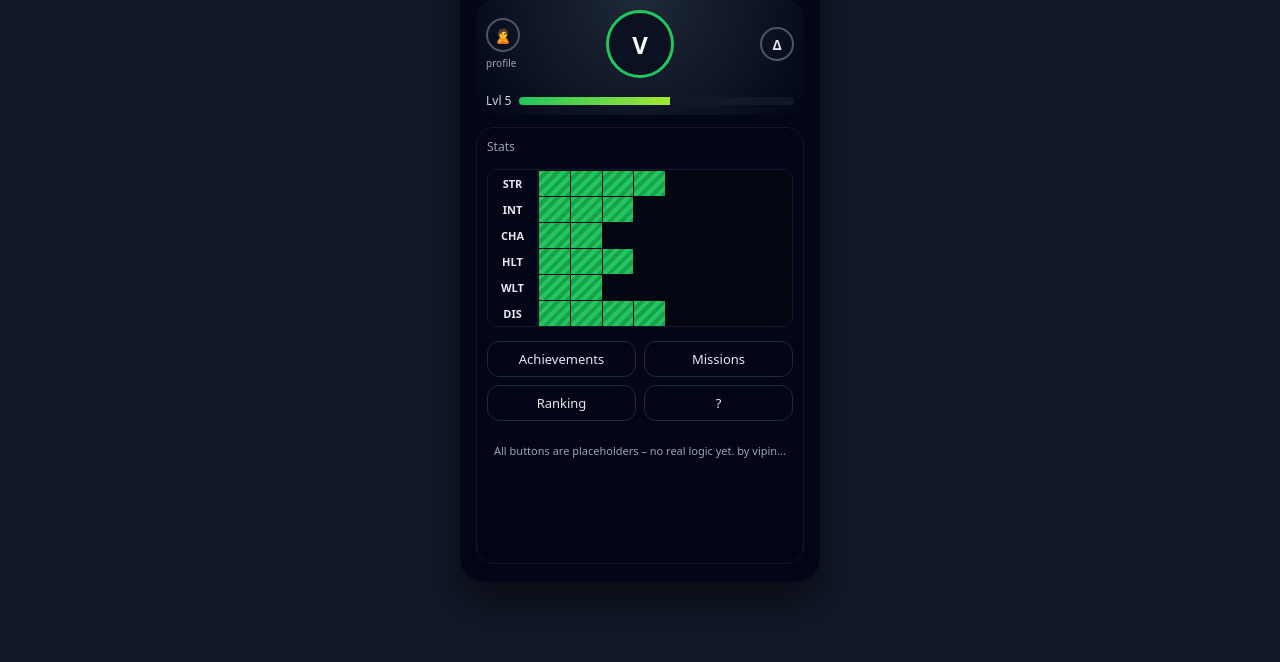
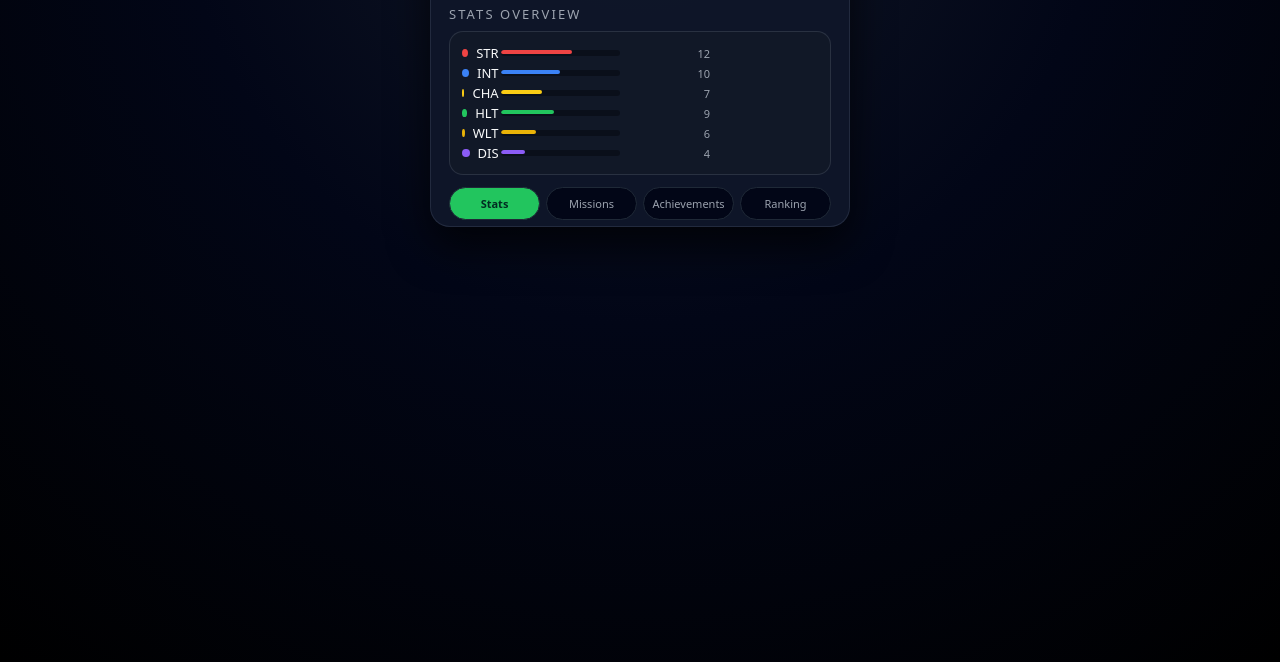
Before and after one commit to vipinsgit-hub/stats, a plain HTML site: page index.html in a window 1280 px wide. Shown: the part 138-800 px from the top of the page. Drawn offline with Linux system fonts and the light colour scheme.

Commit message:
version 0.1 ui only

```diff
--- a/index.html
+++ b/index.html
@@ -2,356 +2,389 @@
 <html lang="en">
 <head>
   <meta charset="UTF-8" />
-  <title>Stats App - Mockup</title>
+  <title>RPG Life Stats – v0.1</title>
+  <meta name="viewport" content="width=device-width, initial-scale=1.0" />
+
   <style>
+    :root {
+      --bg: #050816;
+      --card: #111827;
+      --card-soft: #0f172a;
+      --accent: #22c55e;
+      --accent-soft: #16a34a;
+      --text-main: #f9fafb;
+      --text-muted: #9ca3af;
+      --border-soft: #1f2937;
+
+      --str: #ef4444;
+      --int: #3b82f6;
+      --cha: #facc15;
+      --hlt: #22c55e;
+      --wlt: #eab308;
+      --dis: #8b5cf6;
+    }
+
     * {
       box-sizing: border-box;
       margin: 0;
       padding: 0;
-      font-family: system-ui, -apple-system, BlinkMacSystemFont, "Segoe UI", sans-serif;
+      font-family: system-ui, sans-serif;
     }
 
     body {
+      background: radial-gradient(circle at top, #111827 0, #020617 45%, #000 100%);
+      color: var(--text-main);
       min-height: 100vh;
       display: flex;
-      align-items: center;
       justify-content: center;
-      background: #111827;
-      color: #f9fafb;
+      align-items: flex-start;
+      padding: 20px;
     }
 
-    .phone-frame {
-      width: 360px;
-      max-width: 90vw;
-      height: 640px;
-      border-radius: 24px;
-      background: #020617;
-      box-shadow: 0 20px 40px rgba(0, 0, 0, 0.5);
-      padding: 18px 16px;
-      display: flex;
-      flex-direction: column;
-      gap: 12px;
+    .app {
+      width: 100%;
+      max-width: 420px;
+      background: rgba(15, 23, 42, 0.95);
+      border-radius: 20px;
+      border: 1px solid rgba(148, 163, 184, 0.15);
+      box-shadow: 0 20px 40px rgba(0,0,0,0.7);
+      overflow: hidden;
     }
 
-    .app-title {
-      font-size: 18px;
-      font-weight: 600;
-      text-align: center;
-      margin-bottom: 4px;
-      letter-spacing: 0.06em;
-      text-transform: uppercase;
-      color: #e5e7eb;
-    }
-
-    /* Top section -------------------------------------------------- */
-
-    .top-section {
+    /* HEADER */
+    .app-header {
+      padding: 16px 18px 10px;
       display: flex;
-      flex-direction: column;
-      gap: 10px;
-      padding: 10px 10px 6px;
-      border-radius: 18px;
-      background: radial-gradient(circle at top, #1f2937, #020617);
-    }
-
-    .top-row {
-      display: flex;
+      justify-content: space-between;
       align-items: center;
-      justify-content: space-between;
-    }
-
-    .icon-circle {
-      width: 34px;
-      height: 34px;
-      border-radius: 999px;
-      border: 2px solid #4b5563;
-      display: flex;
-      align-items: center;
-      justify-content: center;
-      font-size: 14px;
-      font-weight: 600;
-      color: #e5e7eb;
+      border-bottom: 1px solid var(--border-soft);
+      background: linear-gradient(to bottom right, #020617, #0b1120);
     }
 
     .avatar {
-      width: 68px;
-      height: 68px;
+      width: 36px;
+      height: 36px;
       border-radius: 999px;
-      border: 3px solid #22c55e;
+      background: radial-gradient(circle at 30% 30%, #22c55e,#16a34a,#14532d);
       display: flex;
+      justify-content: center;
       align-items: center;
-      justify-content: center;
-      font-size: 24px;
-      font-weight: 700;
-      background: #0b1120;
+      font-size: 18px;
+      font-weight: bold;
+      border: 2px solid rgba(240,253,250,0.6);
     }
 
-    .ai-tag {
-      font-size: 10px;
-      text-align: right;
-      color: #9ca3af;
-      margin-top: 4px;
+    .xp-bar-container {
+      padding: 0 18px 12px;
+      border-bottom: 1px solid var(--border-soft);
     }
 
-    .level-row {
+    .xp-label-row {
+      display: flex;
+      justify-content: space-between;
+      font-size: 11px;
+      color: var(--text-muted);
+      margin-bottom: 4px;
+    }
+
+    .xp-bar {
+      width: 100%;
+      height: 10px;
+      background: #020617;
+      border-radius: 999px;
+      border: 1px solid #1f2937;
+      overflow: hidden;
+    }
+
+    .xp-bar-fill {
+      width: 40%;
+      height: 100%;
+      background: linear-gradient(to right, var(--accent-soft), var(--accent));
+    }
+
+    /* CONTENT */
+    .content {
+      padding: 14px 18px 6px;
+    }
+
+    .section-title {
+      font-size: 13px;
+      text-transform: uppercase;
+      color: var(--text-muted);
+      letter-spacing: 0.16em;
+      margin-bottom: 8px;
+    }
+
+    .card {
+      background: var(--card);
+      padding: 10px;
+      border-radius: 14px;
+      border: 1px solid rgba(148,163,184,0.18);
+    }
+
+    /* STAT TABLE */
+    .stat-label {
       display: flex;
       align-items: center;
       gap: 8px;
-      margin-top: 4px;
+      font-size: 13px;
     }
 
-    .level-label {
-      font-size: 12px;
-      font-weight: 500;
-      color: #d1d5db;
+    .stat-dot {
+      width: 8px;
+      height: 8px;
+      border-radius: 50%;
     }
 
-    .level-bar {
-      position: relative;
-      flex: 1;
-      height: 8px;
-      border-radius: 999px;
-      background: #111827;
+.stats-table {
+  width: 70%;
+  table-layout: fixed; /* Allow bar to expand fully */
+}
+
+.stats-table td:nth-child(2) {
+  width: 70%; /* Bar column takes all available space */
+}
+
+.stat-bar {
+  width: 70%;
+  height: 6px;
+  background: #0a0f1a;
+  border-radius: 6px;
   overflow: hidden;
 }
 
-    .level-fill {
-      position: absolute;
-      inset: 0;
-      width: 55%;
-      background: linear-gradient(90deg, #22c55e, #a3e635);
+.stat-bar-fill {
+  height: 70%;
+  border-radius: 6px;
+  transition: 0.3s ease;
 }
 
-    /* Stats table -------------------------------------------------- */
 
-    .stats-card {
-      flex: 1;
-      padding: 10px;
-      border-radius: 18px;
-      background: #020617;
-      border: 1px solid #111827;
-      display: flex;
-      flex-direction: column;
-      gap: 10px;
+    .stat-value {
+      font-size: 11px;
+      color: var(--text-muted);
+      text-align: right;
     }
 
-    .stats-title-row {
-      display: flex;
-      justify-content: space-between;
-      align-items: center;
-      font-size: 12px;
-      color: #9ca3af;
+    /* NAV BUTTONS */
+    .bottom-nav {
+      margin-top: 12px;
+      display: grid;
+      grid-template-columns: repeat(4, 1fr);
+      gap: 6px;
     }
 
-    .stats-grid {
-      margin-top: 4px;
-      border-radius: 10px;
-      overflow: hidden;
-      border: 1px solid #111827;
+    .nav-btn {
+      font-size: 11px;
+      padding: 8px 4px;
+      border-radius: 999px;
+      border: 1px solid #1f2937;
+      background: #020617;
+      color: var(--text-muted);
     }
 
-    .stats-row {
-      display: grid;
-      grid-template-columns: 50px repeat(8, 1fr);
-      min-height: 26px;
+    .nav-btn.active {
+      background: var(--accent);
+      color: #022c22;
+      font-weight: bold;
     }
 
-    .stats-label {
-      background: #020617;
-      border-right: 1px solid #111827;
-      display: flex;
-      align-items: center;
-      justify-content: center;
-      font-size: 11px;
-      font-weight: 600;
-      color: #e5e7eb;
+    /* MISSIONS SCREEN */
+    .screen {
+      display: none;
+      padding: 14px 18px;
     }
 
-    .stats-cell {
-      border-left: 1px solid #020617;
-      border-top: 1px solid #020617;
-      background: #030712;
+    .screen.active {
+      display: block;
     }
 
-    .stats-cell.filled {
-      background: repeating-linear-gradient(
-        135deg,
-        #22c55e,
-        #22c55e 4px,
-        #16a34a 4px,
-        #16a34a 8px
-      );
+    .mission-group-title {
+      font-size: 12px;
+      text-transform: uppercase;
+      color: var(--text-muted);
+      margin-bottom: 4px;
     }
 
-    /* Bottom buttons ----------------------------------------------- */
-
-    .bottom-section {
-      margin-top: 4px;
-      display: grid;
-      grid-template-columns: 1fr 1fr;
-      gap: 8px;
+    .pill {
+      display: inline-flex;
+      align-items: center;
+      gap: 6px;
+      font-size: 11px;
+      padding: 6px 8px;
+      border-radius: 999px;
+      background: var(--card);
+      border: 1px solid #1f2937;
+      margin: 3px 4px 4px 0;
     }
 
-    .btn {
-      font-size: 13px;
-      border-radius: 12px;
-      border: 1px solid #1f2937;
-      background: #020617;
-      color: #e5e7eb;
-      padding: 8px 6px;
-      cursor: pointer;
-      transition: transform 0.12s ease, box-shadow 0.12s ease, border-color 0.12s ease;
+    .tag-easy { color: #4ade80; }
+    .tag-medium { color: #38bdf8; }
+    .tag-hard { color: #fb7185; }
+
+    .lock-pill {
+      opacity: 0.6;
+      border-style: dashed;
     }
 
-    .btn:hover {
-      transform: translateY(-1px);
-      box-shadow: 0 6px 12px rgba(0, 0, 0, 0.4);
-      border-color: #22c55e;
+    /* BACK BUTTON */
+    .back-btn {
+      margin-top: 10px;
+      width: 100%;
+      padding: 8px 10px;
+      border-radius: 999px;
+      background: #020617;
+      border: 1px solid #1f2937;
+      color: #e5e7eb;
+      font-size: 12px;
     }
 
-    .btn-primary {
-      grid-column: 1 / -1;
-      text-align: center;
-      background: linear-gradient(90deg, #22c55e, #14b8a6);
-      color: #022c22;
-      font-weight: 600;
-    }
-
-    .hint-text {
-      margin-top: 2px;
-      font-size: 11px;
-      color: #9ca3af;
-      text-align: center;
-    }
   </style>
 </head>
+
 <body>
-  <div class="phone-frame">
-    <div class="app-title">Stats App</div>
 
-    <!-- Top section -->
-    <div class="top-section">
-      <div class="top-row">
+  <div class="app">
+
+    <!-- HEADER -->
+    <header class="app-header">
+      <div class="avatar">L</div>
       <div>
-          <div class="icon-circle"></S>🙎</div>
-          <div style="font-size: 10px; margin-top: 4px; color: #9ca3af;">profile</div>
+        <div style="font-size:12px; color:var(--text-muted)">Current Level</div>
+        <div style="font-size:16px; font-weight:700;">Level 5</div>
       </div>
+      <div class="header-pill">AI Missions · coming soon</div>
+    </header>
 
-        <div class="avatar">V</div>
-
-        <div style="text-align: right;">
-            <div> </div>
-          <div class="icon-circle">Δ</div>
+    <!-- XP -->
+    <div class="xp-bar-container">
+      <div class="xp-label-row">
+        <span>XP to next level</span>
+        <span>40 / 100</span>
+      </div>
+      <div class="xp-bar">
+        <div class="xp-bar-fill"></div>
       </div>
     </div>
 
-      <div class="level-row">
-        <div class="level-label">Lvl 5</div>
-        <div class="level-bar">
-          <div class="level-fill"></div>
-        </div>
-      </div>
+    <!-- HOME -->
+    <main id="home-screen" class="content">
+      <div class="section-title">Stats overview</div>
+
+      <div class="card">
+        <table class="stats-table">
+          <tr>
+            <td><div class="stat-label"><div class="stat-dot" style="background:var(--str)"></div>STR</div></td>
+            <td><div class="stat-bar"><div class="stat-bar-fill" style="width:60%; background:var(--str)"></div></div></td>
+            <td class="stat-value">12</td>
+          </tr>
+
+          <tr>
+            <td><div class="stat-label"><div class="stat-dot" style="background:var(--int)"></div>INT</div></td>
+            <td><div class="stat-bar"><div class="stat-bar-fill" style="width:50%; background:var(--int)"></div></div></td>
+            <td class="stat-value">10</td>
+          </tr>
+
+          <tr>
+            <td><div class="stat-label"><div class="stat-dot" style="background:var(--cha)"></div>CHA</div></td>
+            <td><div class="stat-bar"><div class="stat-bar-fill" style="width:35%; background:var(--cha)"></div></div></td>
+            <td class="stat-value">7</td>
+          </tr>
+
+          <tr>
+            <td><div class="stat-label"><div class="stat-dot" style="background:var(--hlt)"></div>HLT</div></td>
+            <td><div class="stat-bar"><div class="stat-bar-fill" style="width:45%; background:var(--hlt)"></div></div></td>
+            <td class="stat-value">9</td>
+          </tr>
+
+          <tr>
+            <td><div class="stat-label"><div class="stat-dot" style="background:var(--wlt)"></div>WLT</div></td>
+            <td><div class="stat-bar"><div class="stat-bar-fill" style="width:30%; background:var(--wlt)"></div></div></td>
+            <td class="stat-value">6</td>
+          </tr>
+
+          <tr>
+            <td><div class="stat-label"><div class="stat-dot" style="background:var(--dis)"></div>DIS</div></td>
+            <td><div class="stat-bar"><div class="stat-bar-fill" style="width:20%; background:var(--dis)"></div></div></td>
+            <td class="stat-value">4</td>
+          </tr>
+        </table>
       </div>
 
-    <!-- Stats section -->
-    <div class="stats-card">
-      <div class="stats-title-row">
-        <span>Stats</span>
+      <div class="bottom-nav">
+        <button class="nav-btn active" data-screen="home">Stats</button>
+        <button class="nav-btn" data-screen="missions">Missions</button>
+        <button class="nav-btn" disabled>Achievements</button>
+        <button class="nav-btn" disabled>Ranking</button>
+      </div>
+    </main>
+
+    <!-- MISSIONS -->
+    <section id="missions-screen" class="screen">
+      <div class="section-title">Missions (v0.1 preview)</div>
+
+      <div class="mission-group">
+        <div class="mission-group-title">Easy</div>
+        <div class="pill">Walk 3000–5000 steps <span class="tag-easy">+8 XP · STR</span></div>
+        <div class="pill">Study 25–30 minutes <span class="tag-easy">+8 XP · INT</span></div>
+        <div class="pill">Greet 3 people <span class="tag-easy">+6 XP · CHA</span></div>
       </div>
 
-      <div class="stats-grid">
-        <!-- STR -->
-        <div class="stats-row">
-          <div class="stats-label">STR</div>
-          <div class="stats-cell filled"></div>
-          <div class="stats-cell filled"></div>
-          <div class="stats-cell filled"></div>
-          <div class="stats-cell filled"></div>
-          <div class="stats-cell"></div>
-          <div class="stats-cell"></div>
-          <div class="stats-cell"></div>
-          <div class="stats-cell"></div>
+      <div class="mission-group">
+        <div class="mission-group-title">Medium</div>
+        <div class="pill">Workout 30 mins <span class="tag-medium">+15 XP · STR</span></div>
+        <div class="pill">Solve 3 problems <span class="tag-medium">+15 XP · INT</span></div>
+        <div class="pill">No social media 1hr <span class="tag-medium">+10 XP · DIS</span></div>
       </div>
 
-        <!-- INT -->
-        <div class="stats-row">
-          <div class="stats-label">INT</div>
-          <div class="stats-cell filled"></div>
-          <div class="stats-cell filled"></div>
-          <div class="stats-cell filled"></div>
-          <div class="stats-cell"></div>
-          <div class="stats-cell"></div>
-          <div class="stats-cell"></div>
-          <div class="stats-cell"></div>
-          <div class="stats-cell"></div>
+      <div class="mission-group">
+        <div class="mission-group-title">Hard (Locked)</div>
+        <div class="pill lock-pill">🔒 Unlock after 100-day streak</div>
       </div>
 
-        <!-- CHA -->
-        <div class="stats-row">
-          <div class="stats-label">CHA</div>
-          <div class="stats-cell filled"></div>
-          <div class="stats-cell filled"></div>
-          <div class="stats-cell"></div>
-          <div class="stats-cell"></div>
-          <div class="stats-cell"></div>
-          <div class="stats-cell"></div>
-          <div class="stats-cell"></div>
-          <div class="stats-cell"></div>
+      <button id="back-btn" class="back-btn">← Back to Stats</button>
+    </section>
+
   </div>
 
-        <!-- HLT -->
-        <div class="stats-row">
-          <div class="stats-label">HLT</div>
-          <div class="stats-cell filled"></div>
-          <div class="stats-cell filled"></div>
-          <div class="stats-cell filled"></div>
-          <div class="stats-cell"></div>
-          <div class="stats-cell"></div>
-          <div class="stats-cell"></div>
-          <div class="stats-cell"></div>
-          <div class="stats-cell"></div>
-        </div>
+  <!-- SCRIPT -->
+  <script>
+    const navButtons = document.querySelectorAll(".nav-btn");
+    const homeScreen = document.getElementById("home-screen");
+    const missionsScreen = document.getElementById("missions-screen");
+    const backBtn = document.getElementById("back-btn");
 
-        <!-- WLT -->
-        <div class="stats-row">
-          <div class="stats-label">WLT</div>
-          <div class="stats-cell filled"></div>
-          <div class="stats-cell filled"></div>
-          <div class="stats-cell"></div>
-          <div class="stats-cell"></div>
-          <div class="stats-cell"></div>
-          <div class="stats-cell"></div>
-          <div class="stats-cell"></div>
-          <div class="stats-cell"></div>
-        </div>
+    // NAVIGATION
+    navButtons.forEach(btn => {
+      btn.onclick = () => {
+        const screen = btn.dataset.screen;
+        if (!screen) return;
 
-        <!-- DIS -->
-        <div class="stats-row">
-          <div class="stats-label">DIS</div>
-          <div class="stats-cell filled"></div>
-          <div class="stats-cell filled"></div>
-          <div class="stats-cell filled"></div>
-          <div class="stats-cell filled"></div>
-          <div class="stats-cell"></div>
-          <div class="stats-cell"></div>
-          <div class="stats-cell"></div>
-          <div class="stats-cell"></div>
-        </div>
-      </div>
+        navButtons.forEach(b => b.classList.remove("active"));
+        btn.classList.add("active");
 
-      <!-- Bottom buttons -->
-      <div class="bottom-section">
-        <button class="btn">Achievements</button>
-        <button class="btn">Missions</button>
-        <button class="btn">Ranking</button>
-        <button class="btn">?</button>
-      </div>
-      <div> </div>
-      <div class="hint-text">All buttons are placeholders – no real logic yet.
-        by vipin...
-      </div>
-      <div> </div>
-    </div>
-  </div>
+        if (screen === "home") {
+          homeScreen.style.display = "block";
+          missionsScreen.classList.remove("active");
+        } else {
+          homeScreen.style.display = "none";
+          missionsScreen.classList.add("active");
+        }
+      };
+    });
+
+    // BACK BUTTON
+    backBtn.onclick = () => {
+      homeScreen.style.display = "block";
+      missionsScreen.classList.remove("active");
+
+      navButtons.forEach(b => b.classList.remove("active"));
+      document.querySelector('[data-screen="home"]').classList.add("active");
+    };
+
+    // Show home by default
+    homeScreen.style.display = "block";
+  </script>
+
 </body>
 </html>
```
Also changed, not shown: 1 other file. Lines whose indentation alone changed are shown as unchanged.
